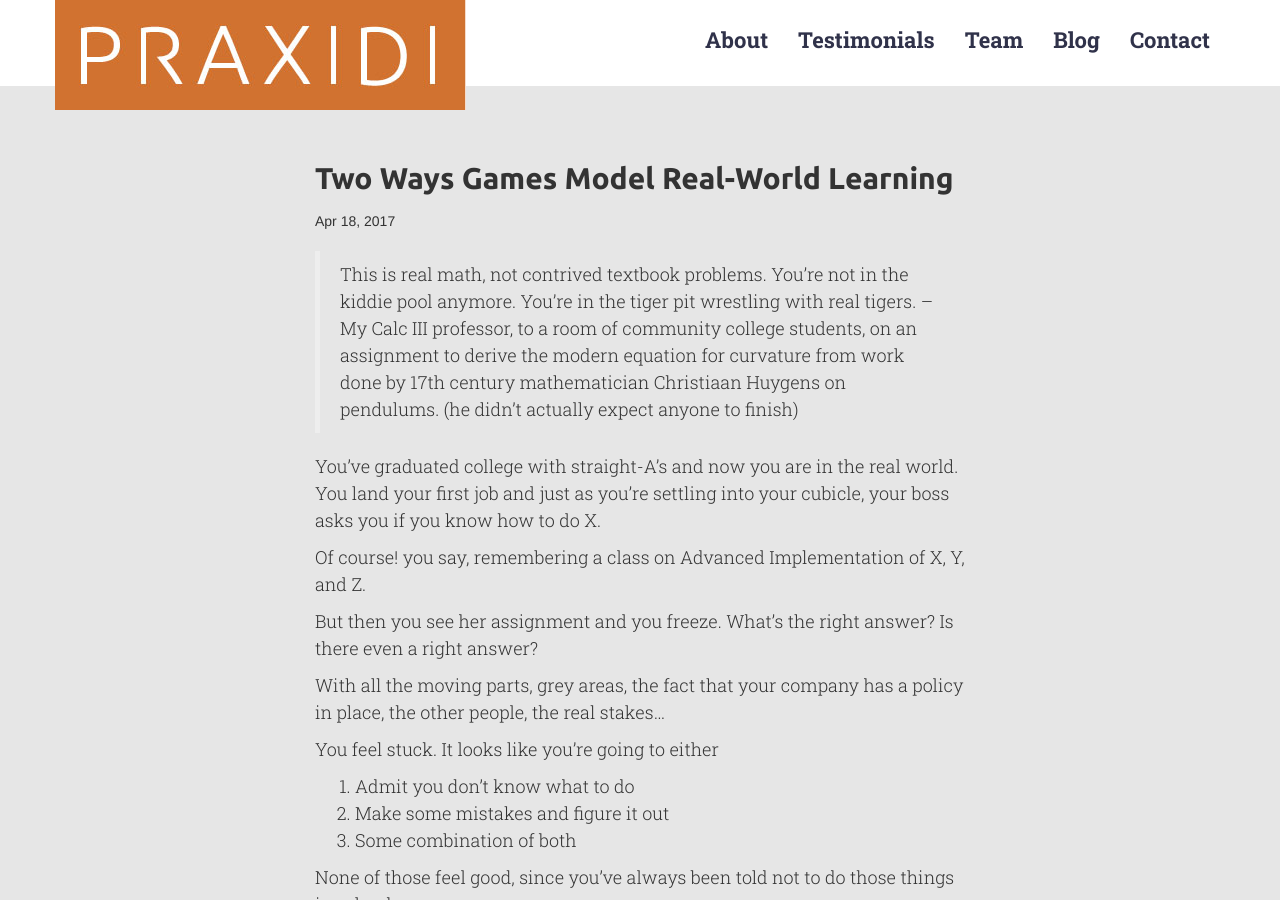
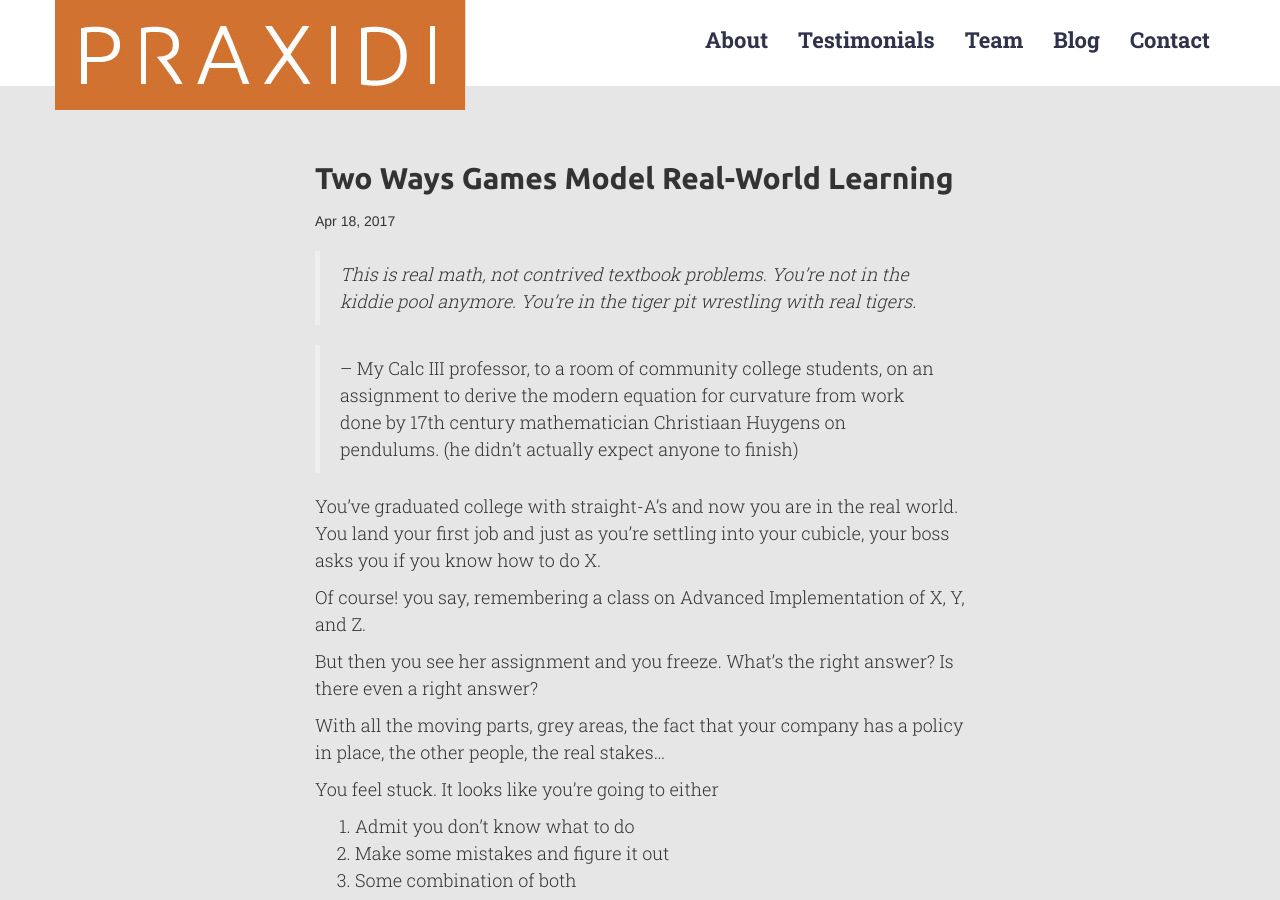
Before and after one commit to wlonk/praxidi, a Jekyll site: the page built from _posts/2017-04-18-games-model-real-world-learning.md, in a window 1280 px wide and 900 px high. Built offline with Jekyll 4.4.1, drawn with Linux system fonts in a browser that asks for light colours; nearby versions of some CDN libraries.

Commit message:
Adjust spacing on the start quote

```diff
--- a/_posts/2017-04-18-games-model-real-world-learning.md
+++ b/_posts/2017-04-18-games-model-real-world-learning.md
@@ -2,7 +2,8 @@
 layout: post
 title: Two Ways Games Model Real-World Learning
 ---
-> This is real math, not contrived textbook problems. You’re not in the kiddie pool anymore. You’re in the tiger pit wrestling with real tigers.
+> *This is real math, not contrived textbook problems. You’re not in the kiddie pool anymore. You’re in the tiger pit wrestling with real tigers.*
+
 > -- My Calc III professor, to a room of community college students, on an assignment to derive the modern equation for curvature from work done by 17th century mathematician Christiaan Huygens on pendulums.
 > (he didn’t actually expect anyone to finish)
 
```
